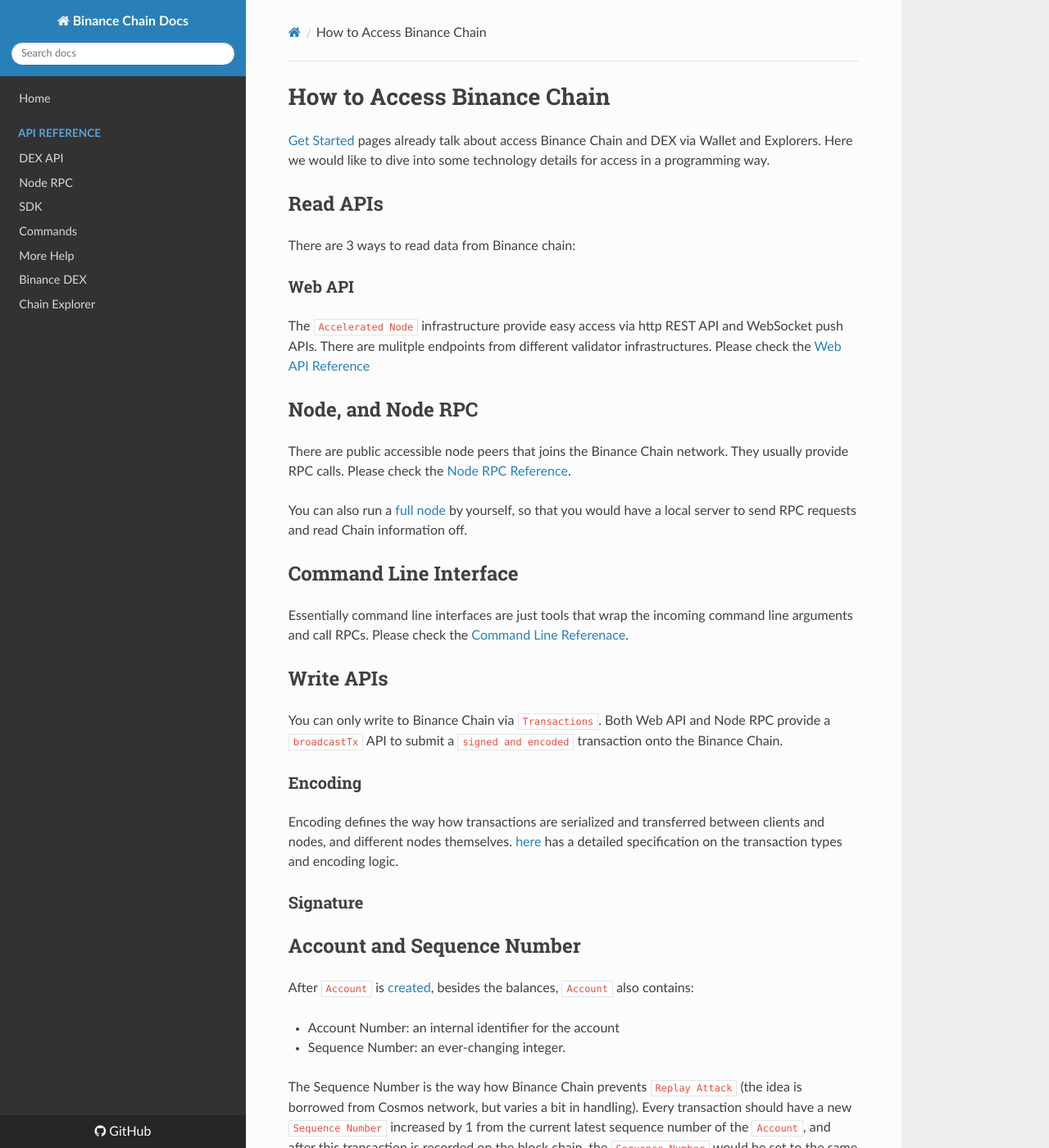
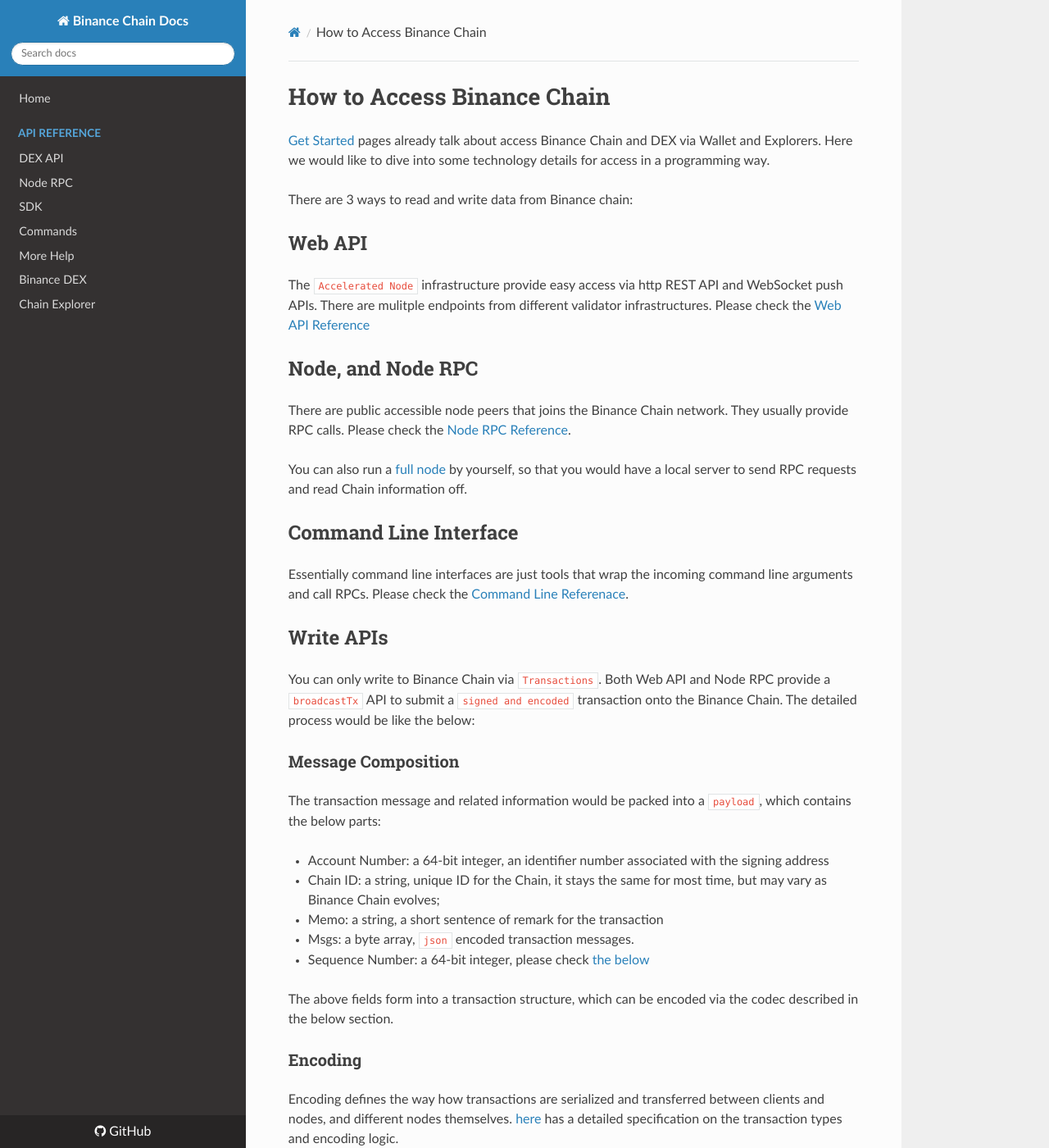
Before and after one commit to yash-sharma1/docs-site, an MkDocs documentation site: the page built from docs/chain-access.md, in a window 1280 px wide and 1400 px high. Shown: the whole window at 82% size. Built offline with MkDocs 1.6.1, drawn with Linux system fonts in a browser that asks for light colours; nearby versions of some CDN libraries.

Commit message:
Add more blockchain details.

```diff
--- a/docs/chain-access.md
+++ b/docs/chain-access.md
@@ -4,11 +4,9 @@
 Wallet and Explorers. Here we would like to dive into some technology details for access
 in a programming way.
 
+There are 3 ways to read and write data from Binance chain:
 
-## Read APIs
-There are 3 ways to read data from Binance chain:
-
-### Web API
+## Web API
 The `Accelerated Node` infrastructure provide easy access via http REST API and WebSocket
 push APIs. There are mulitple endpoints from different validator infrastructures. Please
 check the [Web API Reference](api-reference/dex-api.md)
@@ -24,10 +22,20 @@
 Essentially command line interfaces are just tools that wrap the incoming command line arguments and call RPCs. Please check the [Command Line Referenace](api-reference/cli.md).
 
 
-
 ## Write APIs
 You can only write to Binance Chain via `Transactions`. Both Web API and Node RPC provide
-a `broadcastTx` API to submit a `signed and encoded` transaction onto the Binance Chain.
+a `broadcastTx` API to submit a `signed and encoded` transaction onto the Binance Chain. The detailed process would be like the below:
+
+### Message Composition
+The transaction message and related information would be packed into a `payload`, which contains the below parts:
+
+- Account Number: a 64-bit integer, an identifier number associated with the signing address
+- Chain ID: a string, unique ID for the Chain, it stays the same for most time, but may vary as Binance Chain evolves;
+- Memo: a string, a short sentence of remark for the transaction
+- Msgs: a byte array, `json` encoded transaction messages.
+- Sequence Number: a 64-bit integer, please check [the below](#account_and_sequence_number)
+
+The above fields form into a transaction structure, which can be encoded via the codec described in the below section.
 
 ### Encoding
 Encoding defines the way how transactions are serialized and transferred between clients and nodes,
@@ -35,6 +43,9 @@
 types and encoding logic.
 
 ### Signature
+
+
+
 
 ## Account and Sequence Number
 
```
Also changed, not shown: docs/blockchain.md (+4 -2 lines).
